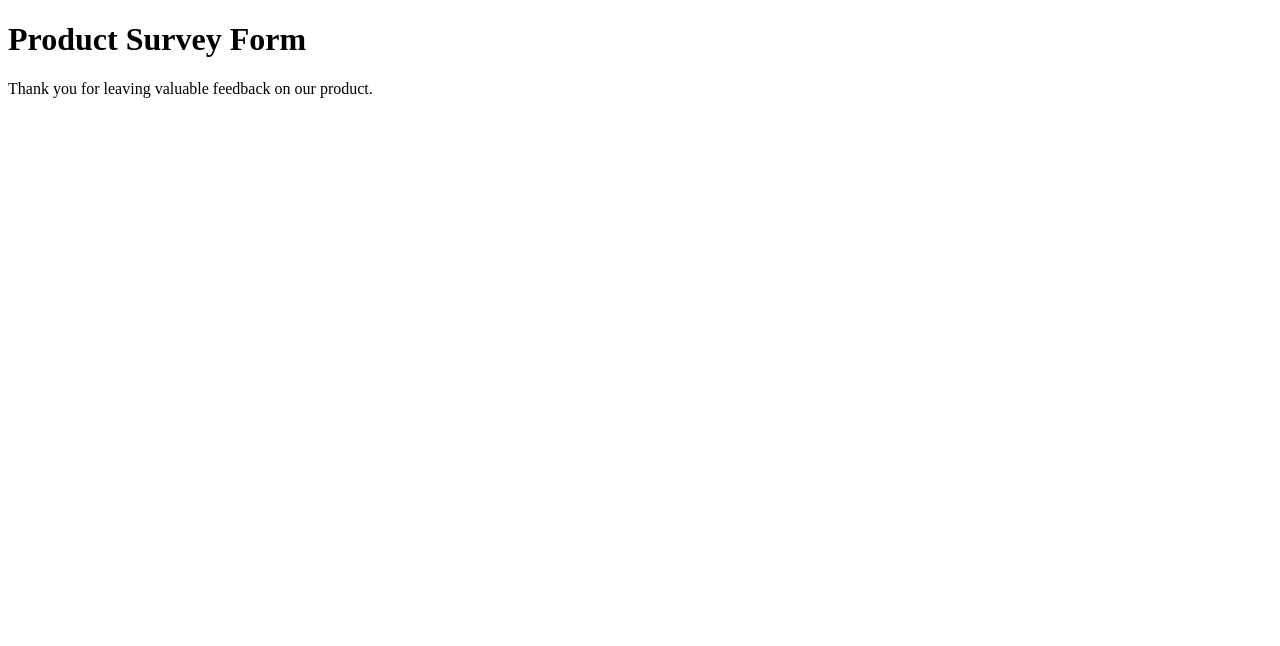
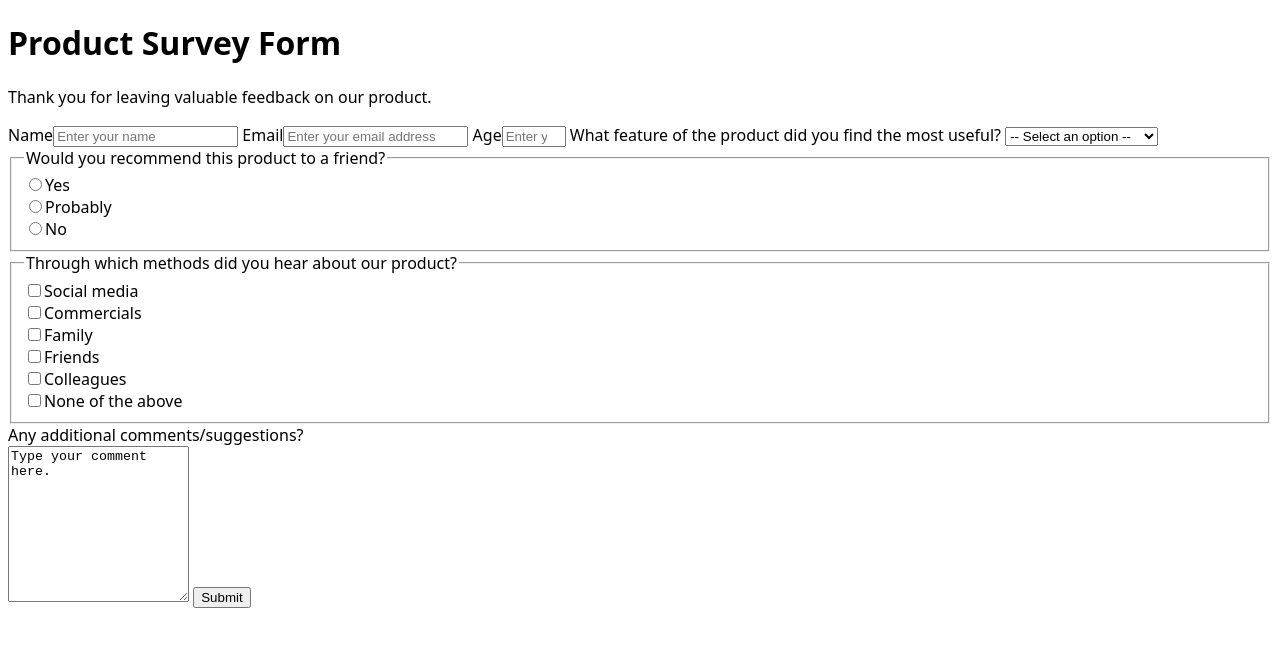
Before and after one commit to limenxi07/web-development, a plain HTML site: page 1-survey-form/index.html in a window 1280 px wide. Drawn offline with Linux system fonts and the light colour scheme.

Commit message:
html comp

```diff
--- a/1-survey-form/index.html
+++ b/1-survey-form/index.html
@@ -11,6 +11,34 @@
   <h1 id="title">Product Survey Form</h1>
   <p id="description">Thank you for leaving valuable feedback on our product.</p>
   <form action="#" id="survey-form">
+    <label for="name" id="name-label">Name<input type="text" name="name" id="name" placeholder="Enter your name" required></label>
+    <label for="email" id="email-label">Email<input type="email" name="email" id="email" placeholder="Enter your email address" required></label>
+    <label for="number" id="number-label">Age<input type="number" name="number" id="number" min="10" max="100" placeholder="Enter your age"></label>
+    <label for="feature"> What feature of the product did you find the most useful?
+      <select name="feature" id="dropdown">
+        <option value="">-- Select an option --</option>
+        <option value="water-resistance">Water resistance</option>
+        <option value="battery-life">Long battery life</option>
+        <option value="bluetooth">Bluetooth functionality</option>
+      </select>
+    </label>
+    <fieldset>
+      <legend>Would you recommend this product to a friend?</legend>
+      <label for="yes"><input type="radio" name="rec" value="yes">Yes</label><br>
+      <label for="probably"><input type="radio" name="rec" value="probably">Probably</label><br>
+      <label for="no"><input type="radio" name="rec" value="no">No</label><br>
+    </fieldset>
+    <fieldset>
+      <legend>Through which methods did you hear about our product?</legend>
+      <label for="social-media"><input type="checkbox" name="outreach" value="social-media">Social media</label><br>
+      <label for="commercials"><input type="checkbox" name="outreach" value="commercials">Commercials</label><br>
+      <label for="family"><input type="checkbox" name="outreach" value="family">Family</label><br>
+      <label for="friends"><input type="checkbox" name="outreach" value="friends">Friends</label><br>
+      <label for="colleagues"><input type="checkbox" name="outreach" value="colleagues">Colleagues</label><br>
+      <label for="none"><input type="checkbox" name="outreach" value="none">None of the above</label><br>
+    </fieldset>
+    <label for="comments">Any additional comments/suggestions?<br><textarea name="comments" id="comments" rows="10">Type your comment here.</textarea></label>
+    <button type="submit" id="submit">Submit</button>
 
   </form>
 </body>
--- a/1-survey-form/styles.css
+++ b/1-survey-form/styles.css
@@ -0,0 +1,4 @@
+body {
+  font-family: system-ui, -apple-system, BlinkMacSystemFont, 'Segoe UI', Roboto, Oxygen, Ubuntu, Cantarell, 'Open Sans', 'Helvetica Neue', sans-serif;
+  font-size: 16px;
+}
```
